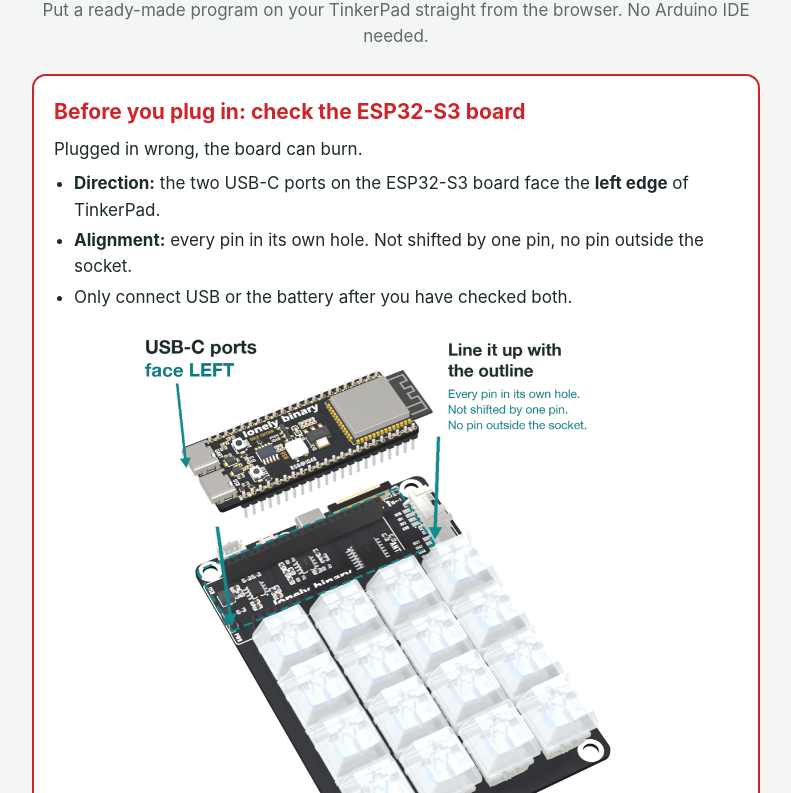
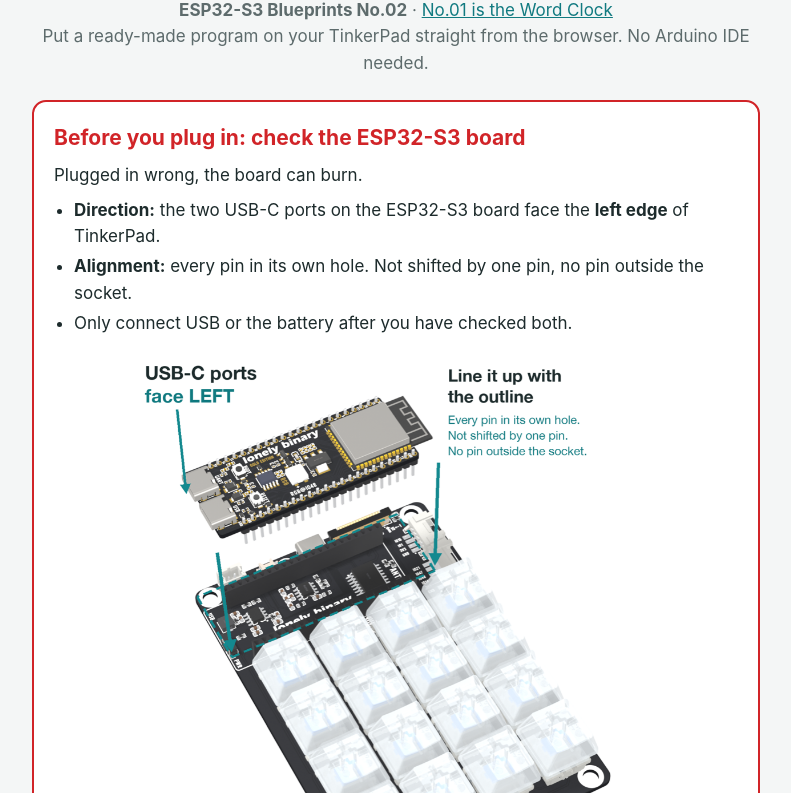
Before and after one commit to Lonely-Binary/TinkerPad, a plain HTML site: page docs/index.html in a window 1280 px wide. Shown: the part 143-936 px from the top of the page, without its empty margins (244-1035 px from the left). Drawn offline with Linux system fonts and the light colour scheme.

Commit message:
Link the ESP32-S3 Blueprints series: TinkerPad is No.02, Word Clock No.01

```diff
--- a/docs/index.html
+++ b/docs/index.html
@@ -66,6 +66,7 @@
   <header>
     <img src="images/lockup-light.svg" alt="Lonely Binary">
     <h1>TinkerPad Web Installer</h1>
+    <p class="lead"><b>ESP32-S3 Blueprints No.02</b> · <a href="https://github.com/Lonely-Binary/WordClock">No.01 is the Word Clock</a></p>
     <p class="lead">Put a ready-made program on your TinkerPad straight from the browser. No Arduino IDE needed.</p>
   </header>
 
```
Also changed, not shown: 1 other file.
